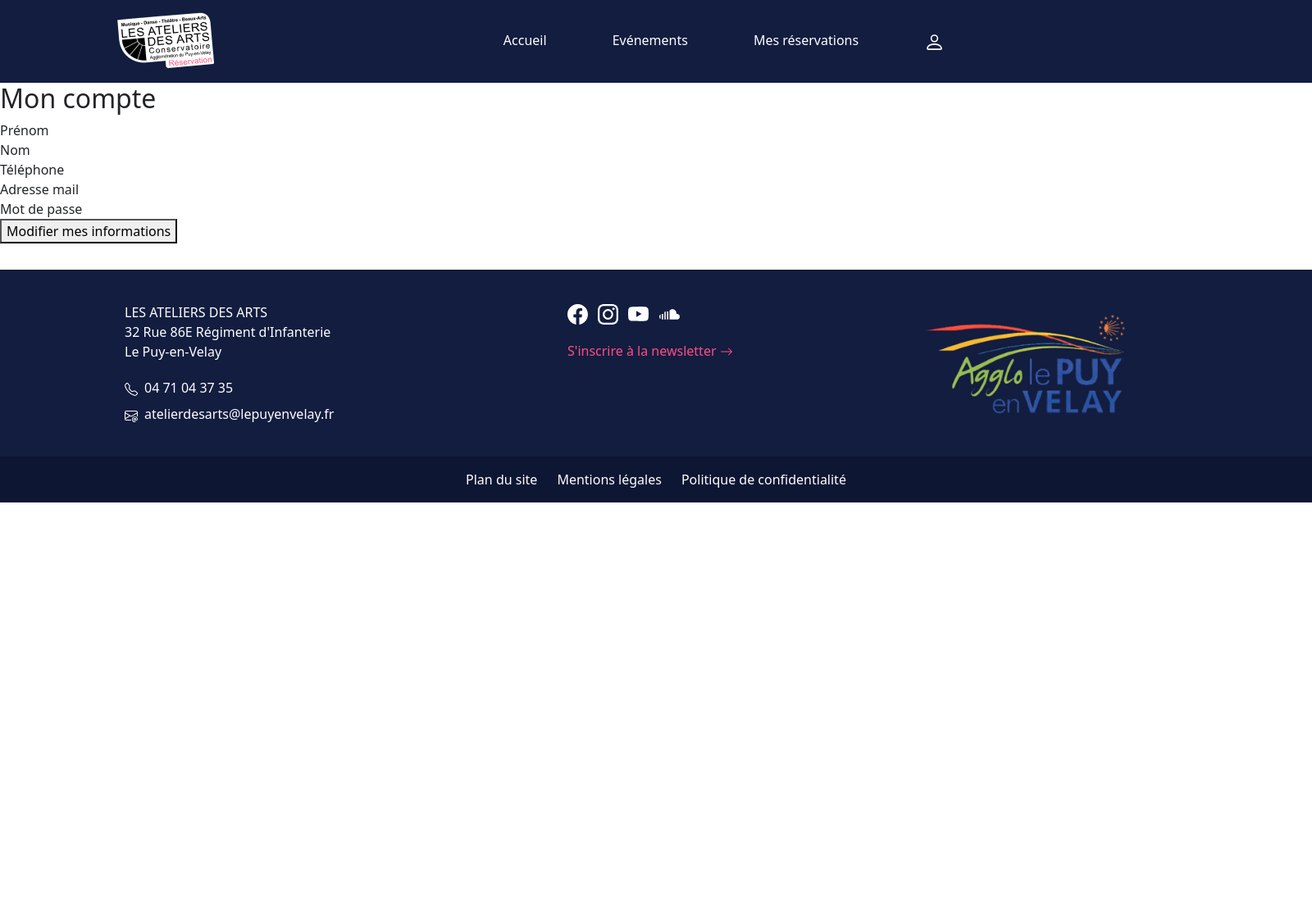
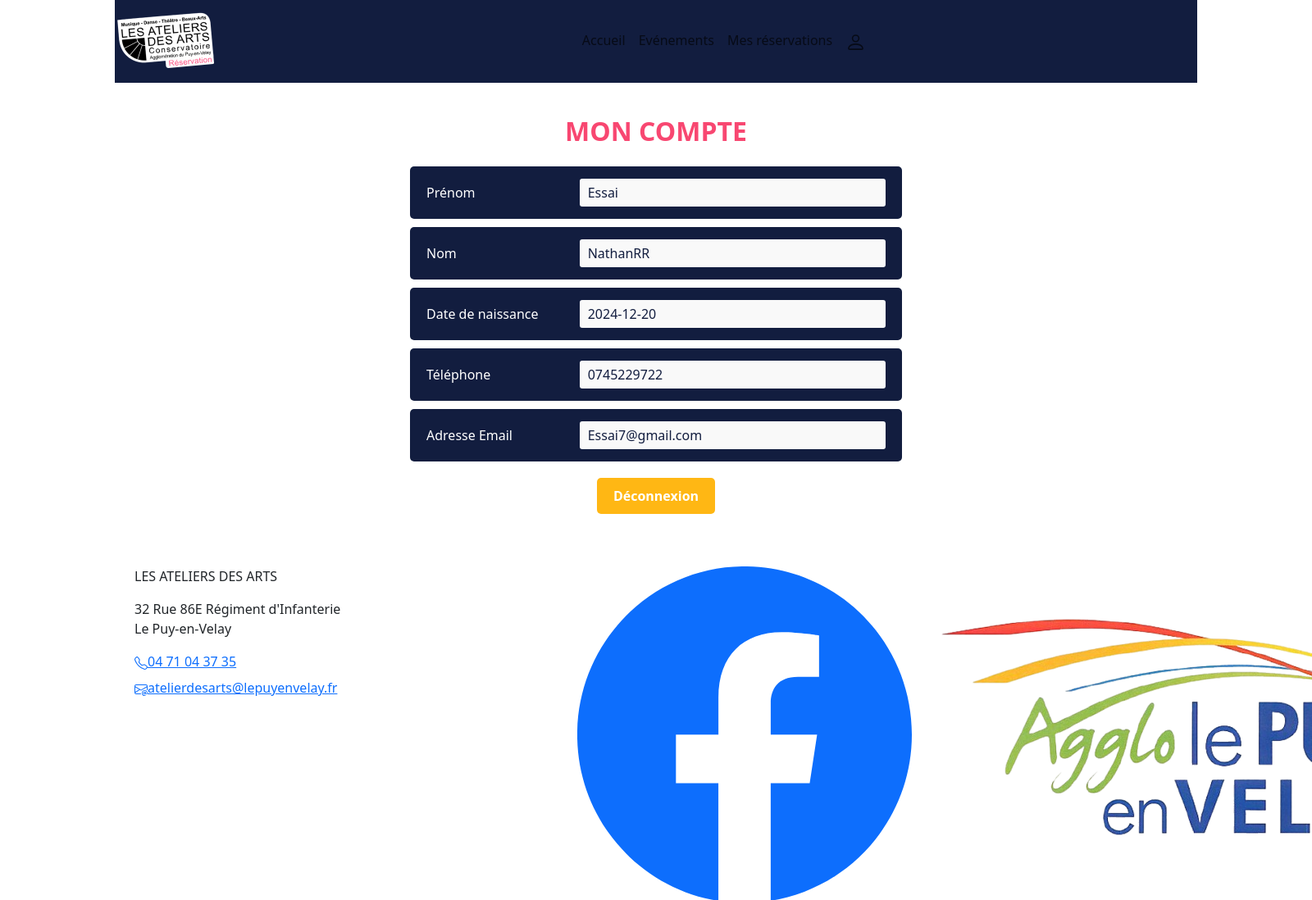
Before and after one commit to Nathanmarij/SAE301_Webweek, a PHP site: page /compteUtilisateur.php in a window 1600 px wide; the page is wider, and only the part inside the window is pictured. Shown: the top 1098 px of that part at 82% size. Before the commit the page ends 613 px from the top of that part, so only its background shows below. Run offline with PHP 8.4, Linux system fonts and the light colour scheme; a user stored in the database is signed in; data comes from the database, SQL or seed files in the repository.

Commit message:
css et php de la page compte
j'ai fait le css et la partie php pour avoir les info de son compte et pouvoir se déconnecter

```diff
--- a/compteUtilisateur.php
+++ b/compteUtilisateur.php
@@ -1,60 +1,92 @@
+<?php
+
+session_start();
+include_once("config/ConfigBDD.php");
+include_once("class/ActionsBDD.php");
+
+if (!isset($_SESSION['email'])) {
+    header("Location: ./connexion_compte.php");
+    exit();
+}
+$email = $_SESSION['email'];
+
+$requete = "SELECT prenom, nom, telephone, mail, date_naissance FROM users WHERE mail = :email";
+$params = [':email' => $email];
+
+$userDetails = ActionsBDD::getInstance()->getDonnees($requete, $params);
+
+if (!$userDetails) {
+    header("Location: ./connexion_compte.php");
+    exit();
+}
+
+$users = $userDetails[0];
+if (isset($_POST['deco'])) {
+    session_start();
+    session_unset();
+    session_destroy();
+    header("Location: connexion_compte.php");
+    exit();
+}
+?>
+
 <!DOCTYPE html>
 <html lang="fr">
 
 <head>
-    <meta charset="UTF-8">
+    <meta charset="utf-8">
     <meta name="viewport" content="width=device-width, initial-scale=1.0">
-    <title>Document</title>
+    <title>Mon Compte</title>
     <link href="https://cdn.jsdelivr.net/npm/bootstrap@5.3.3/dist/css/bootstrap.min.css" rel="stylesheet">
-    <link href="style/style.css" rel="stylesheet">
-    <link href="style/styleFooter.css" rel="stylesheet">
+    <link rel="stylesheet" href="style/styleuser.css">
 </head>
 
 <body>
     <header>
-        <?php include("header.php") ?>
+        <?php include("header.php"); ?>
     </header>
     <main class="compteUtilisateur">
-        <h2>Mon compte</h2>
+        <h2 class="text-center text-uppercase fw-bold mb-4">Mon compte</h2>
         <div class="containerInfo">
             <div class="ligneInfo">
                 <p>Prénom</p>
-                <div id="blocTxt">
-                    <!--en php récupération du prénom-->
+                <div id="blocInfo">
+                    <input type="text" value="<?php echo htmlspecialchars($users['prenom']); ?>" readonly>
                 </div>
             </div>
             <div class="ligneInfo">
                 <p>Nom</p>
-                <div id="blocTxt">
-                    <!--en php récupération du nom-->
+                <div id="blocInfo">
+                    <input type="text" value="<?php echo htmlspecialchars($users['nom']); ?>" readonly>
+                </div>
+            </div>
+            <div class="ligneInfo">
+                <p>Date de naissance</p>
+                <div id="blocInfo">
+                    <input type="text" value="<?php echo htmlspecialchars($users['date_naissance']); ?>" readonly>
                 </div>
             </div>
             <div class="ligneInfo">
                 <p>Téléphone</p>
-                <div id="blocTxt">
-                    <!--en php récupération du téléphone-->
+                <div id="blocInfo">
+                    <input type="text" value="<?php echo htmlspecialchars($users['telephone']); ?>" readonly>
                 </div>
             </div>
             <div class="ligneInfo">
-                <p>Adresse mail</p>
-                <div id="blocTxt">
-                    <!--en php récupération du adresse mail-->
+                <p>Adresse Email</p>
+                <div id="blocInfo">
+                    <input type="email" value="<?php echo htmlspecialchars($users['mail']); ?>" readonly>
                 </div>
             </div>
-            <div class="ligneInfo">
-                <p>Mot de passe</p>
-                <div id="blocTxt">
-                    <!--en php récupération du mot de passe caché-->
+            <form method="POST" action="">
+                <div class="col">
+                    <button type="submit" name="deco" id="button" class="btn btn-danger">Déconnexion</button>
                 </div>
-            </div>
-
+            </form>
         </div>
-        <a href=""><button type="button" id="button">Modifier mes informations</button></a>
-
-
     </main>
     <footer>
-        <?php include("footer.html")?>
+        <?php include("footer.html"); ?>
     </footer>
 </body>
 
--- /dev/null
+++ b/style/styleuser.css
@@ -0,0 +1,94 @@
+
+.compteUtilisateur {
+    padding: 40px 0;
+}
+
+.containerInfo {
+    max-width: 600px;
+    margin: auto;
+}
+
+.compteUtilisateur h2 {
+    color: #f84771;
+}
+
+.containerInfo button {
+    display: block;
+    margin: 20px auto 0;
+    background-color: #FFB714;
+    color: #fff;
+    border: none;
+    padding: 10px 20px;
+    font-weight: bold;
+    border-radius: 5px;
+}
+
+.containerInfo button:hover {
+    background-color: #d3980e;
+}
+
+.ligneInfo {
+    background-color: #121D3F;
+    color: #ffffff;
+    display: flex;
+    justify-content: space-between;
+    align-items: center;
+    padding: 15px 20px;
+    border-radius: 5px;
+    margin-bottom: 10px;
+}
+
+.ligneInfo p {
+    margin: 0;
+    flex: 1;
+}
+
+#blocInfo {
+    flex: 2;
+}
+
+#blocInfo input {
+    background-color: #f9f9f9;
+    color: #121D3F;
+    border: none;
+    width: 100%;
+    padding: 5px 10px;
+    border-radius: 3px;
+    text-align: left;
+}
+
+@media screen and (max-width: 800px) {
+    .containerInfo {
+        padding: 0 20px;
+    }
+
+    .compteUtilisateur {
+        padding: 20px 0;
+    }
+
+    .compteUtilisateur h2 {
+        font-size: 24px;
+        text-align: center;
+    }
+
+    .ligneInfo {
+        flex-direction: column;
+        text-align: center;
+    }
+
+    .ligneInfo p {
+        margin-bottom: 10px;
+    }
+
+    #blocInfo input {
+        width: 100%;
+        padding: 8px 12px;
+        text-align: center;
+    }
+
+    .containerInfo button {
+        width: 100%;
+        padding: 12px 20px;
+
+    }
+}
```
Also changed, not shown: 2 other files.
